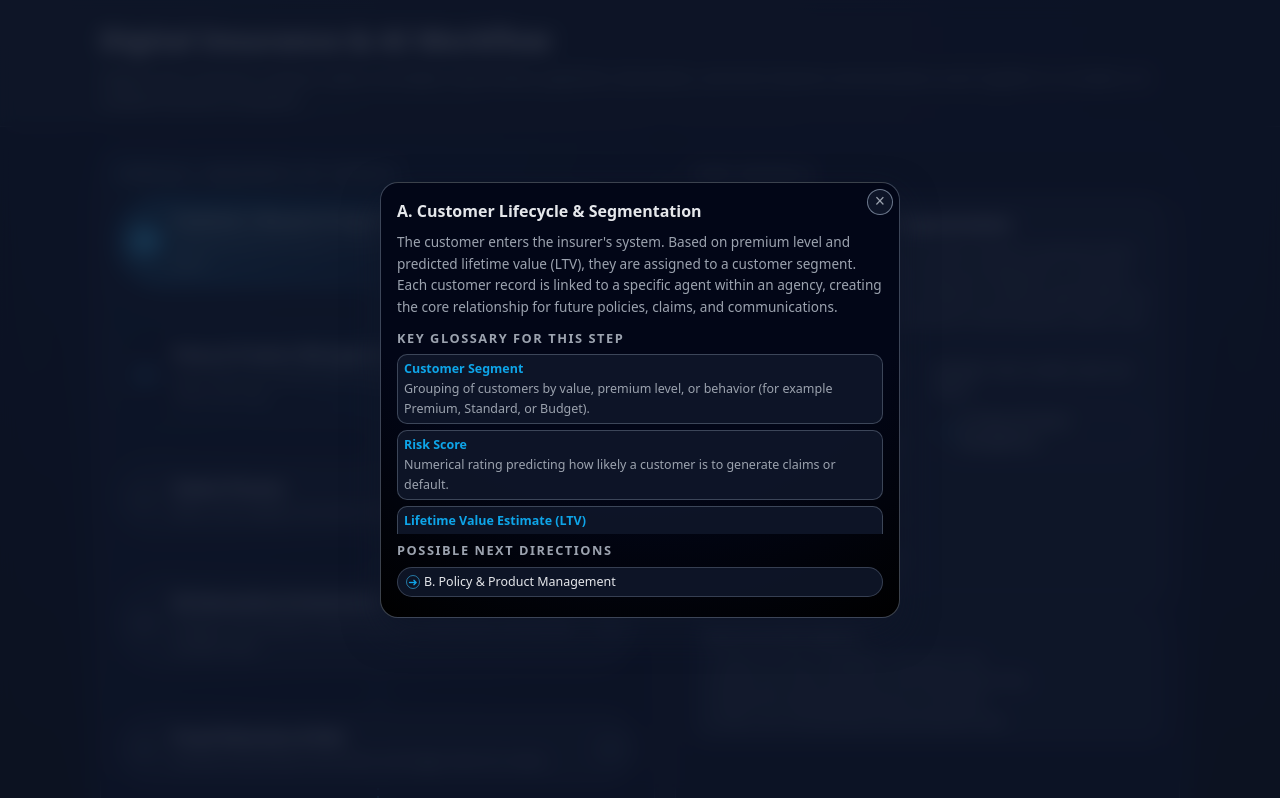
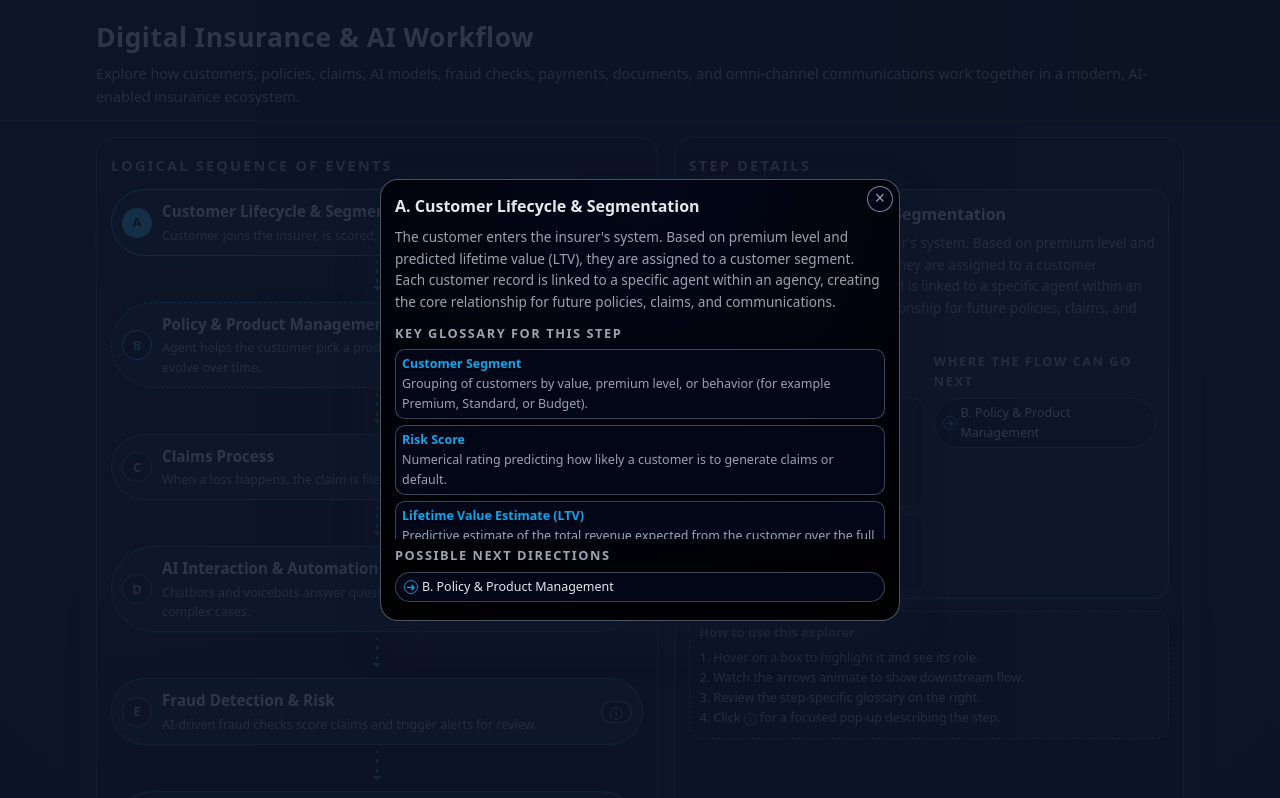
Before and after one commit to r-aaron-graham/Insurance-Workflow-Template, a plain HTML site: page index.html in a window 1280 px wide. Both pictures are taken after a click on the element 377 px from the left and 240 px from the top of the page. Shown: the top 798 px of the page. Drawn offline with Linux system fonts and the light colour scheme.

Commit message:
Update style.css

```diff
--- a/style.css
+++ b/style.css
@@ -1,4 +1,4 @@
-/* ====== Base styles ====== */
+/* ========= Base & Reset ========= */
 
 :root {
   --bg: #0f172a;
@@ -10,15 +10,14 @@
   --accent-strong: #0ea5e9;
   --text: #e5e7eb;
   --muted: #9ca3af;
-  --danger: #f97373;
   --radius-lg: 18px;
   --radius-full: 999px;
-  --shadow-soft: 0 22px 40px rgba(15, 23, 42, 0.8);
-  --shadow-card: 0 14px 35px rgba(15, 23, 42, 0.7);
-  --transition-fast: 160ms ease-out;
+  --shadow-soft: 0 12px 24px rgba(15, 23, 42, 0.6);
+  --shadow-card: 0 18px 38px rgba(15, 23, 42, 0.7);
+  --transition-fast: 150ms ease-out;
   --transition-med: 220ms ease-out;
   --font-sans: system-ui, -apple-system, BlinkMacSystemFont, "Segoe UI",
-    Roboto, sans-serif;
+    Roboto, "Helvetica Neue", Arial, sans-serif;
 }
 
 *,
@@ -31,22 +30,26 @@ html,
 body {
   margin: 0;
   padding: 0;
-  height: 100%;
+}
+
+html {
+  -webkit-text-size-adjust: 100%;
 }
 
 body {
   font-family: var(--font-sans);
-  background: radial-gradient(circle at top, #020617 0, #020617 40%, #020617 60%, #000 100%);
+  background-color: #020617;
+  background-image: radial-gradient(circle at top, #020617 0, #020617 40%, #000 100%);
   color: var(--text);
   line-height: 1.6;
 }
 
-/* ====== Header ====== */
+/* ========= Header ========= */
 
 .site-header {
-  border-bottom: 1px solid rgba(148, 163, 184, 0.15);
-  backdrop-filter: blur(14px);
-  background: radial-gradient(circle at top left, #0b1220, #020617);
+  border-bottom: 1px solid rgba(148, 163, 184, 0.25);
+  background-color: #020617;
+  background-image: radial-gradient(circle at top left, #020617, #000);
   position: sticky;
   top: 0;
   z-index: 10;
@@ -55,12 +58,12 @@ body {
 .header-inner {
   max-width: 1120px;
   margin: 0 auto;
-  padding: 18px 20px 14px;
+  padding: 16px 16px 12px;
 }
 
 .site-header h1 {
   margin: 0 0 4px;
-  font-size: 1.7rem;
+  font-size: 1.65rem;
   letter-spacing: 0.02em;
 }
 
@@ -70,15 +73,15 @@ body {
   font-size: 0.9rem;
 }
 
-/* ====== Layout ====== */
+/* ========= Layout ========= */
 
 .layout {
   max-width: 1120px;
-  margin: 18px auto 40px;
-  padding: 0 20px 40px;
+  margin: 16px auto 40px;
+  padding: 0 16px 32px;
   display: grid;
   grid-template-columns: minmax(0, 1.1fr) minmax(0, 1fr);
-  gap: 20px;
+  gap: 16px;
 }
 
 .section-title {
@@ -89,27 +92,16 @@ body {
   color: var(--muted);
 }
 
-/* ====== Flow diagram ====== */
+/* ========= Flow Diagram ========= */
 
 .flow-diagram {
-  background: radial-gradient(circle at top left, #020617 0, #020617 40%, #020617 100%);
+  background-color: var(--bg-alt);
+  background-image: radial-gradient(circle at top left, #020617, #000);
   border-radius: var(--radius-lg);
-  padding: 16px 16px 20px;
-  border: 1px solid rgba(148, 163, 184, 0.26);
+  padding: 16px 14px 18px;
+  border: 1px solid rgba(148, 163, 184, 0.35);
   box-shadow: var(--shadow-soft);
   position: relative;
-  overflow: hidden;
-}
-
-.flow-diagram::before {
-  content: "";
-  position: absolute;
-  inset: -80px;
-  background:
-    radial-gradient(circle at top left, rgba(56, 189, 248, 0.12), transparent 55%),
-    radial-gradient(circle at bottom, rgba(59, 130, 246, 0.18), transparent 50%);
-  opacity: 0.7;
-  pointer-events: none;
 }
 
 .flow-step {
@@ -117,17 +109,16 @@ body {
   display: grid;
   grid-template-columns: auto minmax(0, 1fr) auto;
   align-items: center;
-  gap: 12px;
-  padding: 10px 12px;
+  gap: 10px;
+  padding: 9px 10px;
   margin: 6px 0;
-  border-radius: 999px;
-  background: rgba(15, 23, 42, 0.9);
-  border: 1px solid rgba(148, 163, 184, 0.35);
-  box-shadow: 0 0 0 1px rgba(15, 23, 42, 0.6);
+  border-radius: var(--radius-full);
+  background-color: rgba(15, 23, 42, 0.98);
+  border: 1px solid rgba(148, 163, 184, 0.4);
+  box-shadow: 0 0 0 1px rgba(15, 23, 42, 0.7);
   cursor: pointer;
-  transform: translateZ(0);
   transition:
-    background var(--transition-med),
+    background-color var(--transition-med),
     border-color var(--transition-med),
     box-shadow var(--transition-med),
     transform var(--transition-med);
@@ -135,21 +126,21 @@ body {
 
 .flow-step:hover {
   border-color: var(--accent);
-  background: radial-gradient(circle at left, rgba(56, 189, 248, 0.22), #020617);
+  background-color: rgba(15, 23, 42, 1);
   box-shadow: var(--shadow-card);
   transform: translateY(-1px);
 }
 
 .flow-step.active {
   border-color: var(--accent-strong);
-  background: radial-gradient(circle at left, rgba(56, 189, 248, 0.3), #020617);
+  background-color: rgba(15, 23, 42, 1);
   box-shadow: var(--shadow-card);
 }
 
 .flow-step.next {
   border-style: dashed;
-  border-color: rgba(56, 189, 248, 0.6);
-  background: radial-gradient(circle at right, rgba(56, 189, 248, 0.14), #020617);
+  border-color: rgba(56, 189, 248, 0.7);
+  background-color: rgba(15, 23, 42, 0.98);
 }
 
 .step-label {
@@ -159,7 +150,7 @@ body {
   display: inline-flex;
   align-items: center;
   justify-content: center;
-  background: rgba(15, 23, 42, 0.9);
+  background-color: #020617;
   border: 1px solid rgba(148, 163, 184, 0.6);
   color: var(--muted);
   font-size: 0.8rem;
@@ -167,7 +158,7 @@ body {
 }
 
 .flow-step.active .step-label {
-  background: var(--accent);
+  background-color: var(--accent);
   color: #0b1120;
   border-color: transparent;
 }
@@ -190,34 +181,34 @@ body {
 
 .step-info-button {
   border-radius: var(--radius-full);
-  border: 1px solid rgba(148, 163, 184, 0.6);
-  background: rgba(15, 23, 42, 0.9);
+  border: 1px solid rgba(148, 163, 184, 0.7);
+  background-color: #020617;
   color: var(--muted);
   padding: 3px 8px;
   font-size: 0.78rem;
   cursor: pointer;
   transition:
-    background var(--transition-fast),
+    background-color var(--transition-fast),
     border-color var(--transition-fast),
     color var(--transition-fast),
     transform var(--transition-fast);
 }
 
 .step-info-button:hover {
-  background: var(--accent);
+  background-color: var(--accent);
   border-color: var(--accent);
-  color: #0b1120;
+  color: #020617;
   transform: translateY(-0.5px);
 }
 
-/* Arrows between steps */
+/* ========= Arrows Between Steps ========= */
 
 .flow-arrow {
   position: relative;
   width: 18px;
   height: 30px;
   margin: 4px auto 10px;
-  opacity: 0.6;
+  opacity: 0.7;
   transition: opacity var(--transition-med), transform var(--transition-med);
 }
 
@@ -229,16 +220,18 @@ body {
   transform: translateX(-50%);
 }
 
-/* Vertical animated line */
+/* Vertical moving line */
 .flow-arrow::before {
   top: 0;
   width: 2px;
-  height: 24px;
-  background-image: linear-gradient(to bottom,
-      var(--accent) 0,
-      var(--accent) 40%,
-      transparent 40%,
-      transparent 100%);
+  height: 22px;
+  background-image: linear-gradient(
+    to bottom,
+    var(--accent) 0,
+    var(--accent) 40%,
+    transparent 40%,
+    transparent 100%
+  );
   background-size: 100% 10px;
   animation: flow-line 900ms linear infinite;
 }
@@ -265,23 +258,23 @@ body {
   }
 }
 
-/* ====== Detail panel ====== */
+/* ========= Detail Panel ========= */
 
 .detail-panel {
   border-radius: var(--radius-lg);
-  padding: 16px 16px 20px;
-  background: radial-gradient(circle at top right, #020617 0, #020617 40%, #020617 100%);
-  border: 1px solid rgba(148, 163, 184, 0.26);
+  padding: 16px 14px 18px;
+  background-color: var(--bg-alt);
+  background-image: radial-gradient(circle at top right, #020617, #000);
+  border: 1px solid rgba(148, 163, 184, 0.35);
   box-shadow: var(--shadow-soft);
-  position: relative;
 }
 
 .detail-card {
-  background: rgba(15, 23, 42, 0.9);
+  background-color: rgba(15, 23, 42, 0.98);
   border-radius: 16px;
-  padding: 14px 14px 12px;
+  padding: 12px 12px 10px;
   border: 1px solid rgba(148, 163, 184, 0.4);
-  box-shadow: 0 16px 30px rgba(15, 23, 42, 0.7);
+  box-shadow: 0 14px 30px rgba(15, 23, 42, 0.8);
 }
 
 #detail-title {
@@ -298,8 +291,8 @@ body {
 .detail-grid {
   display: grid;
   grid-template-columns: minmax(0, 1fr) minmax(0, 1fr);
-  gap: 12px;
-  margin-top: 10px;
+  gap: 10px;
+  margin-top: 8px;
 }
 
 .detail-grid h4 {
@@ -315,16 +308,18 @@ body {
   list-style: none;
   margin: 0;
   padding: 0;
-  max-height: 180px;
-  overflow: auto;
+  max-height: 190px;
+  overflow-y: auto;
+  overscroll-behavior: contain;
+  -webkit-overflow-scrolling: touch;
 }
 
 .glossary-list li {
   margin-bottom: 6px;
   padding: 4px 6px;
   border-radius: 10px;
-  background: rgba(15, 23, 42, 0.9);
-  border: 1px solid rgba(148, 163, 184, 0.35);
+  background-color: #020617;
+  border: 1px solid rgba(148, 163, 184, 0.4);
   font-size: 0.78rem;
 }
 
@@ -341,20 +336,20 @@ body {
 .next-steps-list li {
   margin-bottom: 6px;
   padding: 4px 6px;
-  border-radius: 999px;
-  border: 1px solid rgba(148, 163, 184, 0.3);
+  border-radius: var(--radius-full);
+  border: 1px solid rgba(148, 163, 184, 0.4);
   font-size: 0.78rem;
   display: flex;
   align-items: center;
   gap: 6px;
-  background: rgba(15, 23, 42, 0.9);
+  background-color: #020617;
 }
 
 .next-steps-list .next-arrow {
   width: 14px;
   height: 14px;
-  border-radius: 999px;
-  border: 1px solid rgba(56, 189, 248, 0.6);
+  border-radius: var(--radius-full);
+  border: 1px solid rgba(56, 189, 248, 0.7);
   display: inline-flex;
   align-items: center;
   justify-content: center;
@@ -375,14 +370,14 @@ body {
   }
 }
 
-/* Help card */
+/* ========= Help Card ========= */
 
 .help-card {
-  margin-top: 14px;
-  padding: 10px 12px 10px;
+  margin-top: 12px;
+  padding: 10px 10px 10px;
   border-radius: 14px;
-  background: rgba(15, 23, 42, 0.9);
-  border: 1px dashed rgba(148, 163, 184, 0.5);
+  background-color: #020617;
+  border: 1px dashed rgba(148, 163, 184, 0.55);
   font-size: 0.78rem;
   color: var(--muted);
 }
@@ -397,7 +392,7 @@ body {
   padding: 0;
 }
 
-/* ====== Modal ====== */
+/* ========= Modal ========= */
 
 .modal {
   position: fixed;
@@ -406,30 +401,28 @@ body {
   align-items: center;
   justify-content: center;
   z-index: 40;
-  pointer-events: none;
 }
 
 .modal.open {
   display: flex;
-  pointer-events: auto;
 }
 
 .modal-backdrop {
   position: absolute;
   inset: 0;
-  background: rgba(15, 23, 42, 0.8);
-  backdrop-filter: blur(10px);
+  background-color: rgba(15, 23, 42, 0.85);
 }
 
 .modal-dialog {
   position: relative;
   max-width: 520px;
-  width: calc(100% - 40px);
+  width: calc(100% - 32px);
   border-radius: 18px;
-  background: radial-gradient(circle at top, #020617, #020617 60%, #000 100%);
-  border: 1px solid rgba(148, 163, 184, 0.4);
+  background-color: #020617;
+  background-image: radial-gradient(circle at top, #020617, #000);
+  border: 1px solid rgba(148, 163, 184, 0.5);
   box-shadow: var(--shadow-card);
-  padding: 16px 16px 14px;
+  padding: 14px 14px 12px;
   z-index: 41;
 }
 
@@ -457,8 +450,8 @@ body {
   top: 6px;
   right: 6px;
   border-radius: var(--radius-full);
-  border: 1px solid rgba(148, 163, 184, 0.7);
-  background: rgba(15, 23, 42, 0.95);
+  border: 1px solid rgba(148, 163, 184, 0.8);
+  background-color: #020617;
   color: var(--muted);
   width: 26px;
   height: 26px;
@@ -469,21 +462,22 @@ body {
   font-size: 1.1rem;
   line-height: 1;
   transition:
-    background var(--transition-fast),
+    background-color var(--transition-fast),
     border-color var(--transition-fast),
     color var(--transition-fast),
     transform var(--transition-fast);
 }
 
 .modal-close:hover {
-  background: var(--accent);
+  background-color: var(--accent);
   border-color: var(--accent);
   color: #020617;
   transform: translateY(-1px);
 }
 
-/* ====== Responsive ====== */
+/* ========= Responsive Behaviour ========= */
 
+/* Large phones & small tablets */
 @media (max-width: 900px) {
   .layout {
     grid-template-columns: minmax(0, 1fr);
@@ -492,11 +486,33 @@ body {
   .detail-grid {
     grid-template-columns: minmax(0, 1fr);
   }
+
+  .site-header h1 {
+    font-size: 1.45rem;
+  }
 }
 
+/* Small phones */
 @media (max-width: 600px) {
+  .header-inner {
+    padding: 12px 12px 8px;
+  }
+
   .site-header h1 {
-    font-size: 1.4rem;
+    font-size: 1.35rem;
+  }
+
+  .site-header p {
+    font-size: 0.8rem;
+  }
+
+  .layout {
+    padding: 0 10px 24px;
+  }
+
+  .flow-diagram,
+  .detail-panel {
+    padding: 12px 10px 12px;
   }
 
   .flow-step {
@@ -508,4 +524,21 @@ body {
     margin-top: 4px;
     justify-self: flex-start;
   }
+
+  .detail-card {
+    padding: 10px 10px 8px;
+  }
+
+  #detail-description {
+    font-size: 0.8rem;
+  }
+
+  .glossary-list li,
+  .next-steps-list li {
+    font-size: 0.76rem;
+  }
+
+  .modal-dialog {
+    width: calc(100% - 24px);
+  }
 }
```
